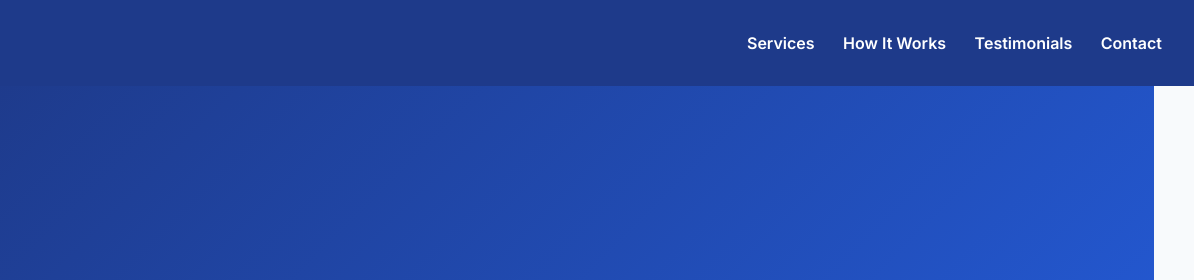
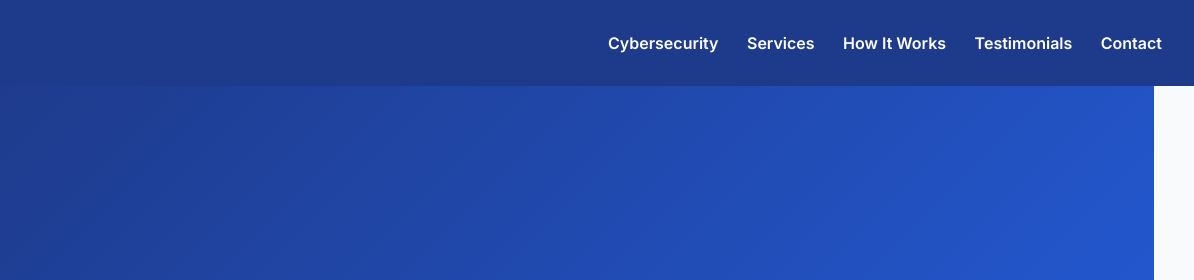
Before and after one commit to servicesmakati/homepage, a plain HTML site: page index.html in a window 1280 px wide. Shown: the top 280 px of the page, 86-1280 px from the left. Drawn offline with Linux system fonts and the light colour scheme.

Commit message:
Add link to Cybersecurity page in navigation

```diff
--- a/index.html
+++ b/index.html
@@ -84,6 +84,7 @@
     </a>
   </div>
   <nav>
+    <a href="cybersecurity.html">Cybersecurity</a>
     <a href="#services">Services</a>
     <a href="#process">How It Works</a>
     <a href="#testimonials">Testimonials</a>
```
